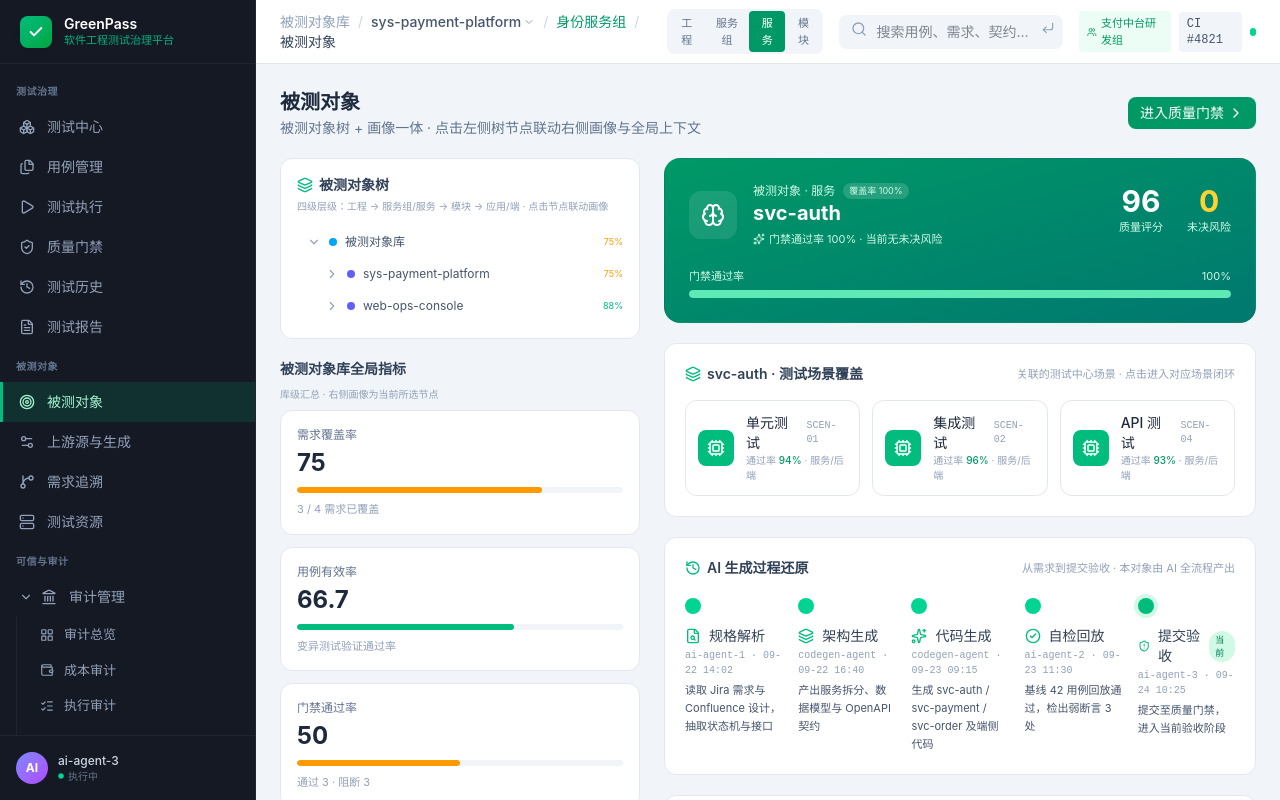
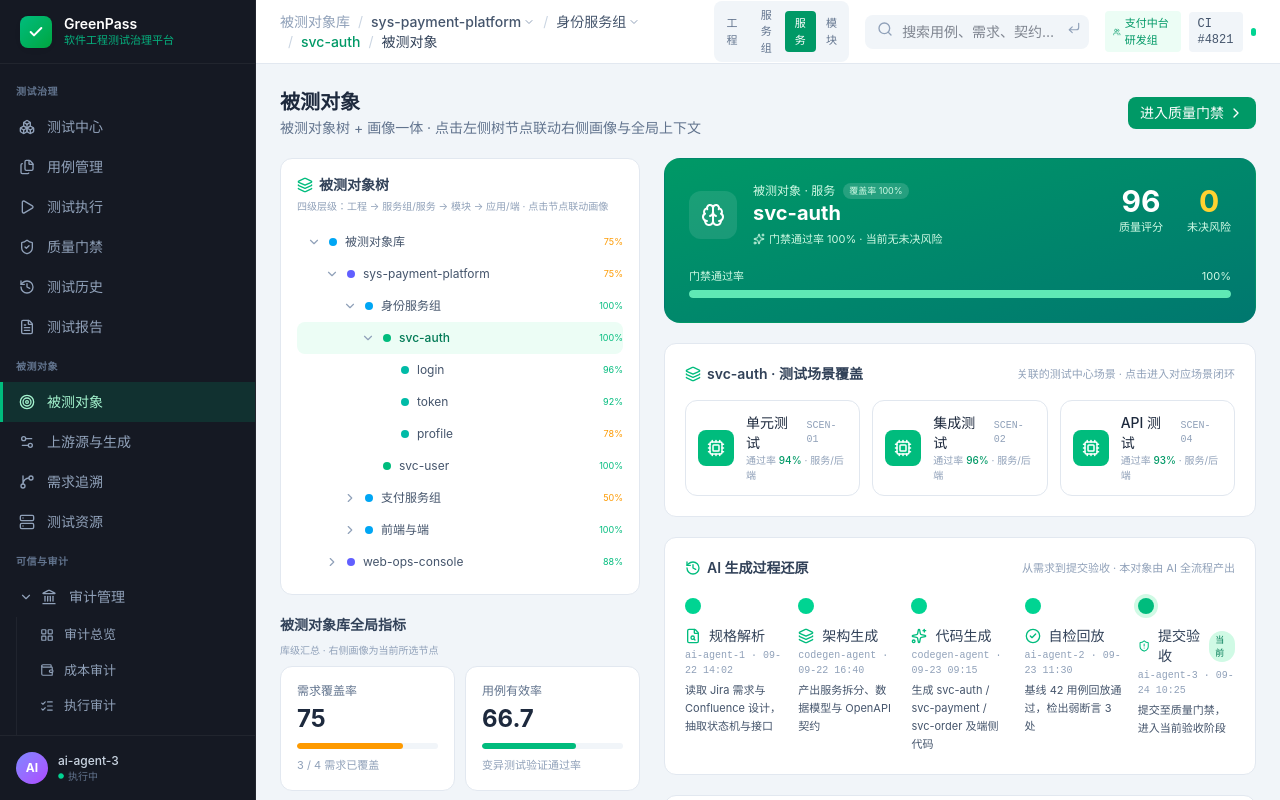
Before and after one commit to openware-io/open-green-pass, a React (Vite) app: page /#/target in a window 1280 px wide. Shown: the top 800 px of the page. Built offline with nearby package versions, Linux system fonts and the light colour scheme.

Commit message:
修复页首联动bug(面包屑显示完整链路含当前对象)+/target展示优化(树默认折叠非当前链路,全局指标改2列紧凑);PRD v1.7.12

```diff
--- a/src/components/Layout.tsx
+++ b/src/components/Layout.tsx
@@ -91,7 +91,7 @@ export function Layout() {
     else if (l === 'module') { if (selectedAsset.type === 'service' && selectedAsset.children) setSelectedAsset(selectedAsset.children[0]); }
   };
   const chain = findChain(ASSET_TREE, selectedAsset.id) ?? [ASSET_TREE];
-  const crumbs = chain.slice(0, Math.min(LEVEL_ORDER.indexOf(level) + 1, chain.length));
+  const crumbs = chain;
   // 面包屑选中同级被测对象：同步全局上下文 + 层次高亮（与被测对象维度/层次两筛选联动）
   const selectCrumb = (node: IAssetNode) => {
     setSelectedAsset(node);
--- a/src/pages/TargetPage/TargetPage.tsx
+++ b/src/pages/TargetPage/TargetPage.tsx
@@ -43,18 +43,25 @@ function assetScenarios(asset: IAsset) {
   return [...new Set(pool)].map((id) => TEST_SCENARIOS.find((s) => s.id === id)).filter((s): s is NonNullable<typeof s> => !!s);
 }
 
-// 被测对象树节点（点击联动画像与全局上下文）
-function TreeNode({ node, activeId, onSelect, depth }: {
+// 子树是否包含目标节点（用于默认展开当前链路）
+function containsNode(n: IAssetNode, id: string): boolean {
+  if (n.id === id) return true;
+  return (n.children ?? []).some((c) => containsNode(c, id));
+}
+
+// 被测对象树节点（受控展开：默认折叠非当前链路，点击节点联动画像与全局上下文）
+function TreeNode({ node, activeId, onSelect, depth, openMap, onToggle }: {
   node: IAssetNode; activeId: string; onSelect: (n: IAssetNode) => void; depth: number;
+  openMap: Record<string, boolean>; onToggle: (n: IAssetNode) => void;
 }) {
-  const [open, setOpen] = useState(depth < 1);
   const hasChildren = !!node.children && node.children.length > 0;
   const active = node.id === activeId;
+  const open = openMap[node.id] ?? (hasChildren && containsNode(node, activeId));
   return (
     <div>
       <div
         role="button"
-        onClick={() => { if (hasChildren) setOpen(!open); onSelect(node); }}
+        onClick={() => { if (hasChildren) onToggle(node); onSelect(node); }}
         className={'flex items-center gap-2 rounded-lg py-2 cursor-pointer select-none ' + (active ? 'bg-emerald-50 text-emerald-700 font-medium' : 'text-slate-600 hover:bg-slate-50')}
         style={{ paddingLeft: depth * 18 + 10 }}
       >
@@ -66,7 +73,7 @@ function TreeNode({ node, activeId, onSelect, depth }: {
         <span className={'ml-auto text-[9px] font-normal flex-shrink-0 ' + (node.coverage >= 85 ? 'text-emerald-500' : 'text-amber-500')}>{node.coverage}%</span>
       </div>
       {hasChildren && open && node.children!.map((c) => (
-        <TreeNode key={c.id} node={c} activeId={activeId} onSelect={onSelect} depth={depth + 1} />
+        <TreeNode key={c.id} node={c} activeId={activeId} onSelect={onSelect} depth={depth + 1} openMap={openMap} onToggle={onToggle} />
       ))}
     </div>
   );
@@ -77,6 +84,7 @@ export default function TargetPage() {
   const { selectedAsset, setSelectedAsset } = useOutletContext<{ selectedAsset: IAssetNode; setSelectedAsset: (n: IAssetNode) => void }>();
   const profile = assetToProfile(selectedAsset);
   const risks = profile.gateRules.filter((r) => r.status === 'block');
+  const [openMap, setOpenMap] = useState<Record<string, boolean>>({});
   const [q, setQ] = useState('');
   const kw = q.trim().toLowerCase();
   const riskFiltered = ASSET_RISKS.filter((a) => !kw || (a.name + a.type).toLowerCase().includes(kw));
@@ -96,12 +104,13 @@ export default function TargetPage() {
           <div className="card bg-white rounded-xl border border-slate-200 p-4">
             <h2 className="font-semibold text-slate-700 text-sm mb-1 flex items-center gap-1.5"><Layers className="w-4 h-4 text-emerald-500" />被测对象树</h2>
             <p className="text-[10px] text-slate-400 mb-3">四级层级：工程 → 服务组/服务 → 模块 → 应用/端 · 点击节点联动画像</p>
-            <TreeNode node={ASSET_TREE} activeId={selectedAsset.id} onSelect={setSelectedAsset} depth={0} />
+            <TreeNode node={ASSET_TREE} activeId={selectedAsset.id} onSelect={setSelectedAsset} depth={0}
+              openMap={openMap} onToggle={(n) => setOpenMap((p) => ({ ...p, [n.id]: !(p[n.id] ?? (n.children ? containsNode(n, selectedAsset.id) : false)) }))} />
           </div>
           <div>
             <h2 className="font-semibold text-slate-700 text-sm mb-2">被测对象库全局指标</h2>
             <span className="text-[10px] text-slate-400 mb-2 block">库级汇总 · 右侧画像为当前所选节点</span>
-            <div className="grid grid-cols-1 gap-3">
+            <div className="grid grid-cols-2 gap-2.5">
               {METRICS.map((m) => (
                 <KpiCard key={m.label} label={m.label} value={`${m.value}%`} color={m.color} note={m.note} />
               ))}
```
Also changed, not shown: 2 other files (tests, documents, lock files or other folders).
